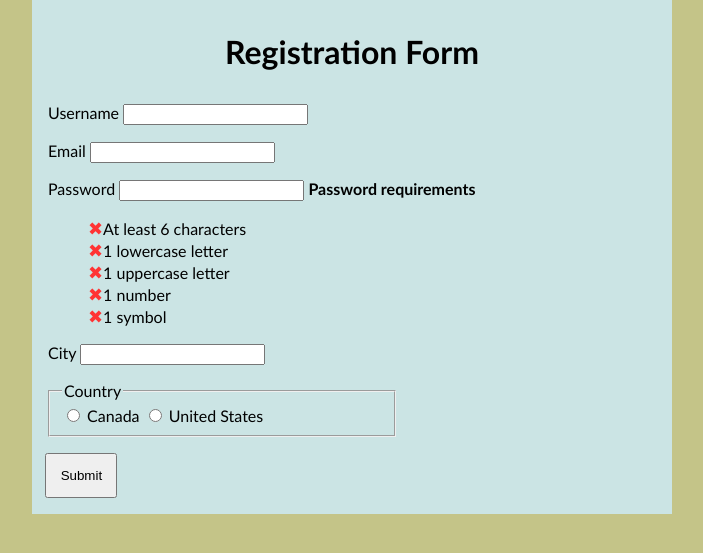
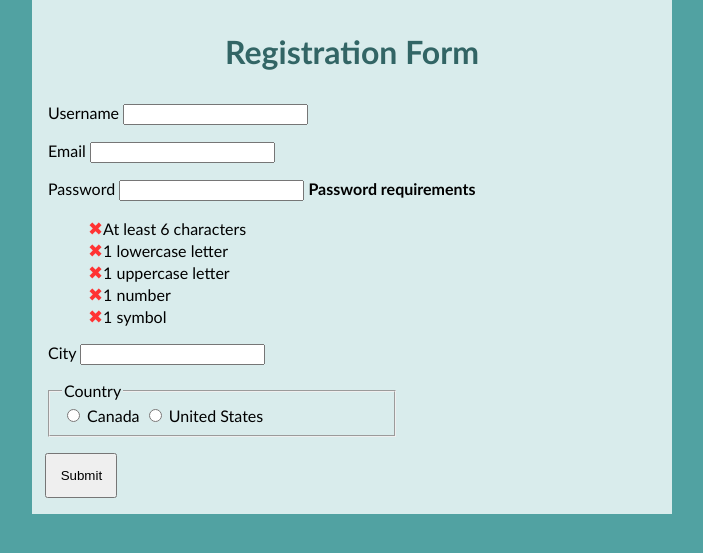
Before and after one commit to erikabalarezo/assignments, a PHP site: page / in a window 1280 px wide. Shown: the top 553 px of the page, without its empty margins (288-991 px from the left). Run offline with PHP 8.4, Linux system fonts and the light colour scheme; some libraries are stand-ins or nearby versions.

Commit message:
Changed colors body and html.

```diff
--- a/mtm1526/assignment-5/css/general.css
+++ b/mtm1526/assignment-5/css/general.css
@@ -1,18 +1,21 @@
 html {
 	font-family: "Trebuchet MS", Arial, Helvetica, sans-serif;
-	background-color:#C4C488;
+	background-color:#51A2A2;
+	/*:#51A2A2;*/
 }
 
 body {
 	margin: 0 auto;
 	padding: 0;
 	width: 50%;
-	background-color:#CBE4E4;
+	background-color:#D9ECEC;
+
 }
 h1 {
 	margin: 0;
 	padding-top:1em;
 	text-align:center;
+	color:#326565;
 }
 form {
 	padding:1em 0 1em 0;
```
